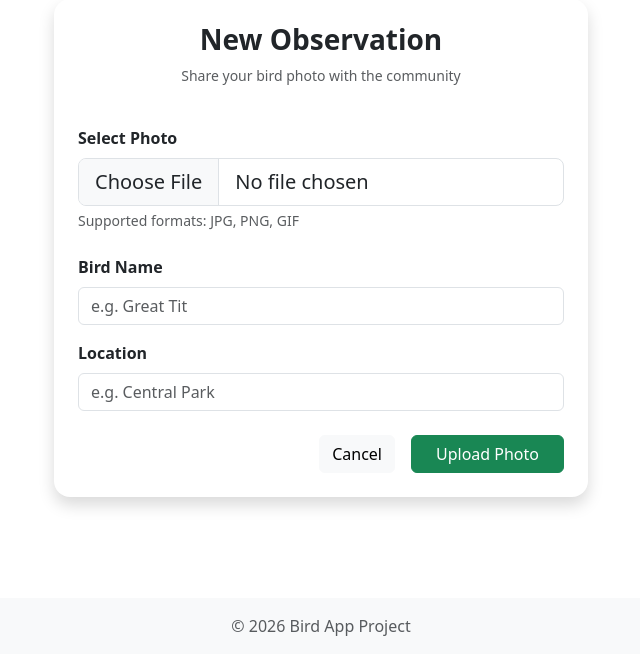
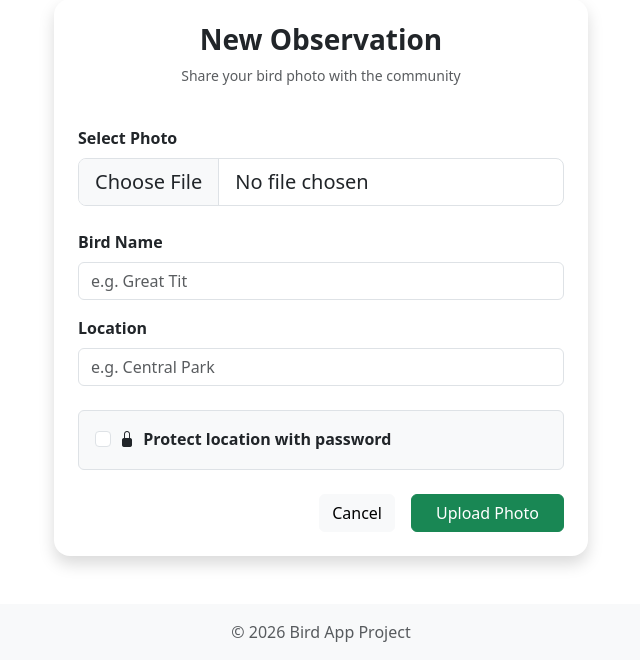
Before and after one commit to Deploy-Squad1/Upgraded-Bird-App, a Flask app: page /upload in a window 1280 px wide. Shown: the part 146-806 px from the top of the page, without its empty margins (319-959 px from the left). Before the commit the page ends 782 px from the top, so only its background shows below. Run offline with Flask 3, Linux system fonts and the light colour scheme; the visitor is signed in with stand-in values (Sample User, id 1); data that the repository does not hold is empty.

Commit message:
DS-76 Added encryption of bird location

```diff
--- a/flask_app/app/models.py
+++ b/flask_app/app/models.py
@@ -25,7 +25,9 @@ class Image(db.Model):
     id = db.Column(db.Integer, primary_key=True)
     filename = db.Column(db.String(255), nullable=False)
     bird_name = db.Column(db.String(100), nullable=False)
-    location = db.Column(db.String(100), nullable=False)
+    location = db.Column(db.Text, nullable=False)
+    #is_encrypted = db.Column(db.Boolean, default=False)
+    password_hash = db.Column(db.String(200), nullable=True)
     user_id = db.Column(db.Integer, db.ForeignKey('users.id'), nullable=False)
     created_at = db.Column(db.DateTime, default=datetime.utcnow)
     likes = db.relationship('User', secondary=likes, backref='liked_pictures')
--- a/flask_app/app/templates/upload.html
+++ b/flask_app/app/templates/upload.html
@@ -12,26 +12,47 @@
                 </div>
 
                 <div class="card-body p-4">
+                    {% with messages = get_flashed_messages() %}
+                        {% if messages %}
+                            {% for message in messages %}
+                                <div class="alert alert-warning alert-dismissible fade show" role="alert">
+                                    {{ message }}
+                                    <button type="button" class="btn-close" data-bs-dismiss="alert" aria-label="Close"></button>
+                                </div>
+                            {% endfor %}
+                        {% endif %}
+                    {% endwith %}
+
                     <form method="POST" enctype="multipart/form-data">
+
                         <div class="mb-4">
                             <label for="formFile" class="form-label fw-bold">Select Photo</label>
                             <input class="form-control form-control-lg" type="file" name="file" id="formFile" accept="image/*" required>
-                            <div class="form-text">Supported formats: JPG, PNG, GIF</div>
                         </div>
 
                         <div class="mb-3">
                             <label class="form-label fw-bold">Bird Name</label>
-                            <div class="input-group">
-<!--                                <span class="input-group-text bg-light"><i class="bi bi-feather"></i></span>-->
-                                <input type="text" class="form-control" name="bird_name" placeholder="e.g. Great Tit" required>
-                            </div>
+                            <input type="text" class="form-control" name="bird_name" placeholder="e.g. Great Tit" required>
                         </div>
 
                         <div class="mb-4">
                             <label class="form-label fw-bold">Location</label>
-                            <div class="input-group">
-<!--                                <span class="input-group-text bg-light"><i class="bi bi-geo-alt-fill"></i></span>-->
-                                <input type="text" class="form-control" name="location" placeholder="e.g. Central Park" required>
+                            <input type="text" class="form-control" name="location" placeholder="e.g. Central Park" required>
+                        </div>
+
+                        <div class="mb-4 p-3 bg-light border rounded">
+                            <div class="form-check">
+                                <input class="form-check-input" type="checkbox" name="protect_location" id="protectCheck"
+                                       data-bs-toggle="collapse" data-bs-target="#passwordBlock" aria-expanded="false" aria-controls="passwordBlock">
+                                <label class="form-check-label fw-bold" for="protectCheck">
+                                    <i class="bi bi-lock-fill me-1"></i> Protect location with password
+                                </label>
+                            </div>
+                            <div class="collapse mt-3" id="passwordBlock">
+                                <input type="password" class="form-control" name="password" placeholder="Enter password">
+                                <div class="form-text text-muted small">
+                                    Others will need this password to see the location. You (the author) will always see it.
+                                </div>
                             </div>
                         </div>
 
--- a/flask_app/app/views.py
+++ b/flask_app/app/views.py
@@ -8,8 +8,10 @@ from werkzeug.security import generate_password_hash, check_password_hash
 from werkzeug.utils import secure_filename
 import hashlib
 
+
 def get_ip_hash(ip_address):
     return hashlib.sha256(ip_address.encode('utf-8')).hexdigest()
+
 
 @app.before_request
 def check_ip_allowed():
@@ -19,7 +21,7 @@ def check_ip_allowed():
         banned_ip = Banned_IP.query.filter_by(ip_hash=ip_hash).first()
         if banned_ip:
             return redirect('https://protocol.ua/ua/kriminalniy_kodeks_ukraini_stattya_248/')
-    redirect(url_for('index'))
+    return None
 
 
 @app.route('/')
@@ -29,6 +31,7 @@ def index():
     except:
         images = []
     return render_template('index.html', images=images)
+
 
 @app.route('/health')
 def health():
@@ -54,6 +57,7 @@ def register():
         return redirect(url_for('index'))
 
     return render_template('register.html')
+
 
 @app.route('/login', methods=['GET', 'POST'])
 def login():
@@ -87,16 +91,31 @@ def upload():
         file = request.files['file']
         bird_name = request.form.get('bird_name')
         location = request.form.get('location')
+        protect = request.form.get('protect_location') == 'on'
+        password = request.form.get('password') if protect else None
 
         if file.filename == '' or not bird_name or not location:
             flash('All fields are required!')
+            return redirect(request.url)
+
+        if protect and not password:
+            flash('Password is required when protection is enabled')
             return redirect(request.url)
 
         if file:
             filename = secure_filename(file.filename)
             unique_filename = f"{datetime.now().strftime('%Y%m%d%H%M%S')}_{filename}"
             file.save(os.path.join(app.config['UPLOAD_FOLDER'], unique_filename))
-            new_image = Image(filename=unique_filename, bird_name=bird_name, location=location, author=current_user)
+
+            password_hash = generate_password_hash(password) if password else None
+
+            new_image = Image(
+                filename=unique_filename,
+                bird_name=bird_name,
+                location=location,
+                password_hash=password_hash,
+                author=current_user
+            )
             db.session.add(new_image)
             db.session.commit()
 
@@ -104,6 +123,28 @@ def upload():
 
     return render_template('upload.html')
 
+
+@app.route('/reveal/<int:image_id>', methods=['POST'])
+def reveal_location(image_id):
+    image = Image.query.get_or_404(image_id)
+    if not current_user.is_authenticated:
+        flash('You need to be logged in to reveal the location')
+        return redirect(url_for('login'))
+    if current_user.is_authenticated and image.author == current_user:
+        flash(f"Location: {image.location}", "success")
+        return redirect(url_for('index'))
+
+    password_attempt = request.form.get('password_attempt')
+    if not password_attempt:
+        flash('Password is required')
+        return redirect(url_for('index'))
+
+    if image.password_hash and check_password_hash(image.password_hash, password_attempt):
+        flash(f"Location: {image.location}", "success")
+    else:
+        flash('Wrong password!')
+
+    return redirect(url_for('index'))
 
 
 @app.route('/delete/<int:image_id>', methods=['POST'])
@@ -124,13 +165,13 @@ def delete_image(image_id):
 @login_required
 def like_image(image_id):
     image = Image.query.get_or_404(image_id)
-    if (image in current_user.liked_pictures):
+    if image in current_user.liked_pictures:
         image.likes.remove(current_user)
-        db.session.commit()
     else:
         image.likes.append(current_user)
-        db.session.commit()
+    db.session.commit()
     return redirect(url_for('index'))
+
 
 @app.route('/admin')
 @login_required
@@ -139,6 +180,7 @@ def admin_panel():
         banned_ips = Banned_IP.query.all()
         return render_template('admin.html', banned_ips=banned_ips)
     return "You are not supposed to be here", 403
+
 
 @app.route('/report', methods=['POST'])
 @login_required
@@ -151,13 +193,14 @@ def add_banned_IP():
         ip_hash = get_ip_hash(ip_to_ban)
         if Banned_IP.query.filter_by(ip_hash=ip_hash).first():
             flash('This IP is already banned!')
-            return redirect(url_for('admin_panel'))
         else:
             new_ban = Banned_IP(ip_hash=ip_hash)
             db.session.add(new_ban)
             db.session.commit()
             flash('The IP has been banned')
         return redirect(url_for('admin_panel'))
+    return "You are not supposed to be here", 403
+
 
 @app.route('/unban', methods=['POST'])
 @login_required
@@ -178,6 +221,7 @@ def remove_banned_IP():
         return redirect(url_for('admin_panel'))
     return "You are not supposed to be here", 403
 
+
 @app.route('/health')
 def health_check():
     return "OK", 200
```
Also changed, not shown: flask_app/app/templates/index.html (+18 -2 lines).
